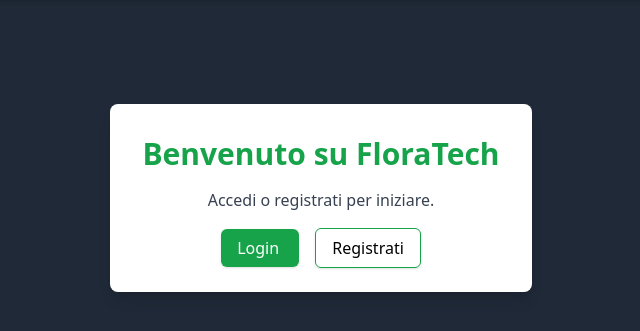
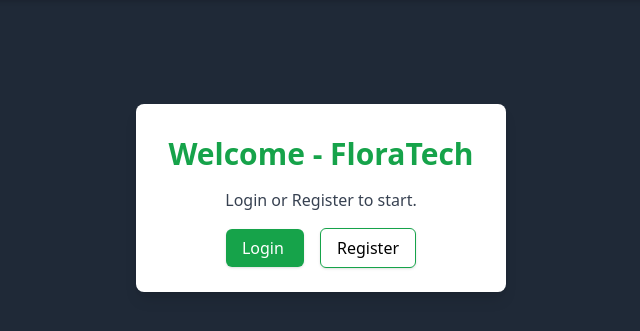
Before and after one commit to frascalise/FloraTech, a Django app: page / in a window 1280 px wide. Shown: the part 64-395 px from the top of the page, without its empty margins (319-959 px from the left). Run offline with Django 5.2, Linux system fonts and the light colour scheme; parts of the project's set-up code (start-up, migrations or seed data) failed here and were passed over; some libraries are stand-ins or nearby versions.

Commit message:
Translated login

```diff
--- a/templates/welcome/welcome.html
+++ b/templates/welcome/welcome.html
@@ -1,12 +1,12 @@
 {% extends "base.html" %}
 
-{% block title %}Benvenuto su FloraTech{% endblock %}
+{% block title %}Welcome - FloraTech{% endblock %}
 
 {% block content %}
 <div class="flex flex-col items-center justify-center mt-20">
     <div class="bg-white shadow-lg rounded-lg p-8 max-w-md text-center">
-        <h1 class="text-3xl font-bold text-green-600">Benvenuto su FloraTech</h1>
-        <p class="text-gray-700 mt-4">Accedi o registrati per iniziare.</p>
+        <h1 class="text-3xl font-bold text-green-600">Welcome - FloraTech</h1>
+        <p class="text-gray-700 mt-4">Login or Register to start.</p>
 
         <div class="mt-6 space-x-4">
             <a href="{% url 'accounts:login' %}"
@@ -15,7 +15,7 @@
             </a>
             <a href="{% url 'accounts:register' %}"
                class="px-4 py-2 rounded-md shadow hover:bg-gray-200 transition border border-green-600">
-                Registrati
+                Register
             </a>
         </div>
     </div>
```
